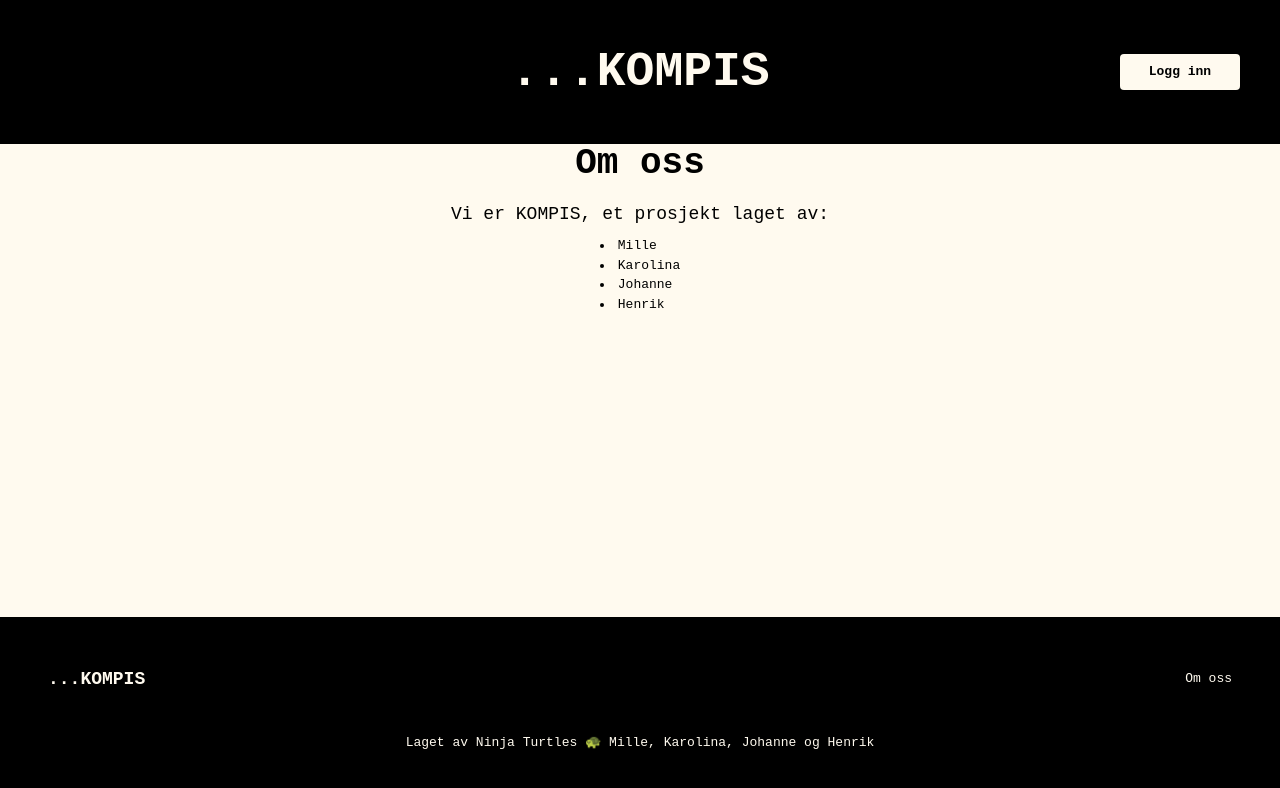
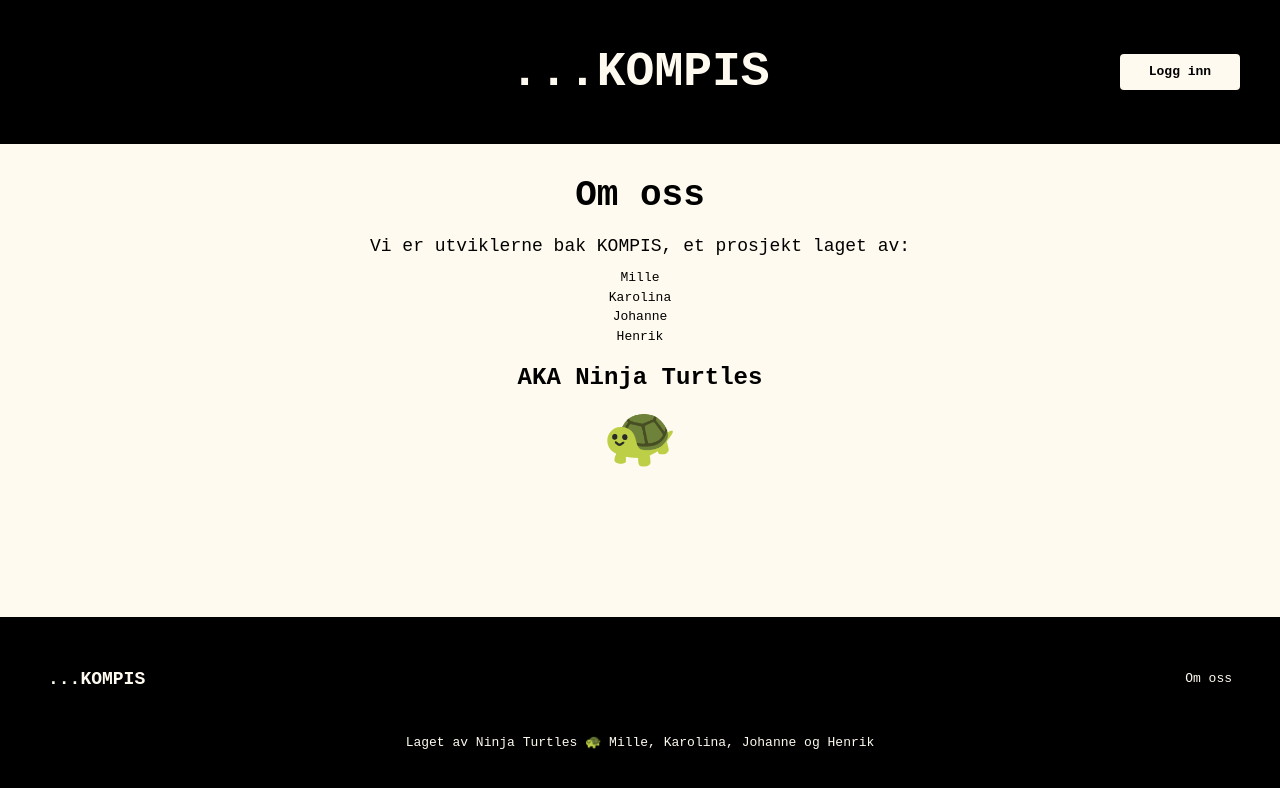
Before and after one commit to KaroGil/webathon, a Next.js app: page /aboutUs in a window 1280 px wide. Shown: the top 788 px of the page. Built offline with nearby package versions, Linux system fonts and the light colour scheme; no server answers.

Commit message:
add aboutus page

```diff
--- a/app/aboutUs/page.tsx
+++ b/app/aboutUs/page.tsx
@@ -1,14 +1,18 @@
 export default function AboutUs() {
   return (
-    <div className="flex flex-col items-center justify-center h-full">
+    <div className="flex flex-col items-center justify-center h-full mt-8">
       <h1 className="text-4xl font-bold mb-4">Om oss</h1>
-      <p className="text-lg mb-2">Vi er KOMPIS, et prosjekt laget av:</p>
-      <ul className="list-disc list-inside">
+      <p className="text-lg mb-2">
+        Vi er utviklerne bak KOMPIS, et prosjekt laget av:
+      </p>
+      <ul className="list-none list-inside flex flex-col items-center">
         <li>Mille</li>
         <li>Karolina</li>
         <li>Johanne</li>
         <li>Henrik</li>
       </ul>
+      <p className="text-2xl font-bold mt-4">AKA Ninja Turtles</p>
+      <p className="text-6xl font-bold mt-4">🐢</p>
     </div>
   );
 }
```
